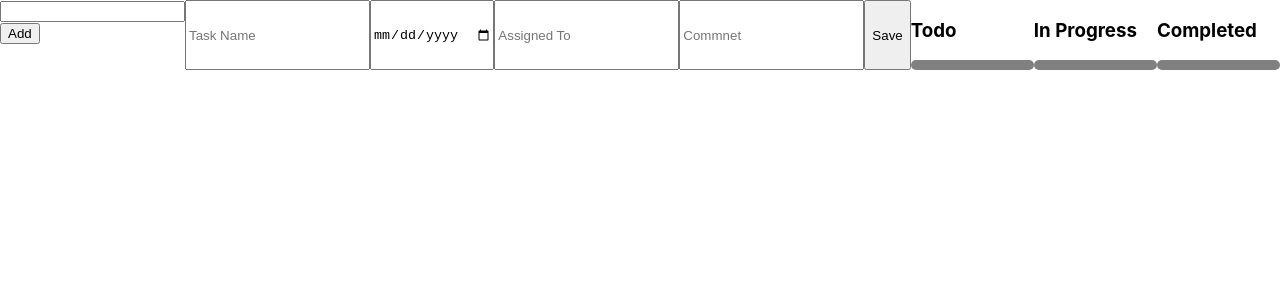
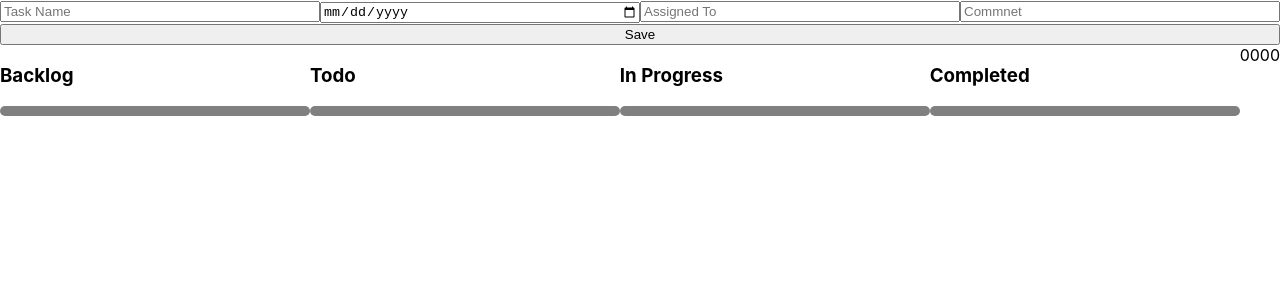
Before and after one commit to kmdzinarishvili/react_todo, a React (Create React App) app: page / in a window 1280 px wide. Shown: the top 300 px of the page. Built offline with nearby package versions, Linux system fonts and the light colour scheme.

Commit message:
adding percentage feature

```diff
--- a/src/App.css
+++ b/src/App.css
@@ -12,6 +12,13 @@
   width: 30%;
 }
 
+.input{
+  width: 25%;
+
+}
+.save-btn{
+  width:100%;
+}
 .droppable-col {
   width: 100%;
   background-color: gray;
--- a/src/App.js
+++ b/src/App.js
@@ -1,26 +1,42 @@
-import React, {useState} from 'react';
+import React, {useState, useEffect} from 'react';
 import './App.css';
-import {DragDropContext, Droppable, Draggable} from "react-beautiful-dnd";
+import {DragDropContext} from "react-beautiful-dnd";
 import _ from "lodash";
 import {v4} from "uuid";
 import ToDoDroppable from './ToDoDroppable';
 import Input from "./Input";
 
-// const item = {
-//   id: v4(),
-//   name: "Clean the house"
-// }
+function App() {
+  const [taskName, setTaskName] = useState("");
+  const [dueDate, setDueDate] = useState("");
+  const [assignedTo, setAssignedTo]= useState("");
+  const [comment, setComment]= useState("");
+  const [date, setDate]= useState("");
+  const [percents, setPercents] = useState(
+[0,0,0,0]
+  );
 
-// const item2 = {
-//   id: v4(),
-//   name: "Wash the car"
-// }
+  const [state, setState] = useState({
+    "backlog": {
+      title: "Backlog",
+      items: [],
+    },
+    "todo": {
+      title: "Todo",
+      items: [],
+    },
+    "in-progress": {
+      title: "In Progress",
+      items: [],
+    },
+    "done": {
+      title: "Completed",
+      items: [],
+    }
+  })
 
-function App() {
-  const [taskName, setTaskName] = useState();
-  const [dueDate, setDueDate] = useState();
-  const [assignedTo, setAssignedTo]= useState();
-  const [comment, setComment]= useState();
+
+
   const handleTaskName = (taskName)=>{
       setTaskName(taskName.target.value);
   }
@@ -33,28 +49,50 @@ function App() {
 const handleComment =(comment)=>{
     setComment(comment.target.value);
 }
-  const save= () =>{
 
-  };
-  const [text, setText] = useState("")
-  const [state, setState] = useState({
-    "todo": {
-      title: "Todo",
-      items: []
-    },
-    "in-progress": {
-      title: "In Progress",
-      items: []
-    },
-    "done": {
-      title: "Completed",
-      items: []
+// useEffect(() => {
+//     // var UserDate = document.getElementById("userdate").value;
+//     // var ToDate = new Date();
+
+//     // if (new Date(UserDate).getTime() <= ToDate.getTime()) {
+//     //     alert("The Date must be Bigger or Equal to today date");
+//     //     return false;
+//     // }
+//     // return true;
+//     var timerID = setInterval( () =>     setDate(new Date()), 1000 );
+//     console.log(date);
+//   return function cleanup() {
+//       clearInterval(timerID);
+//     };
+
+// }, );
+
+useEffect(()=>{
+  let total = 0;
+  let values = _.map(state, (data,key)=>{
+    let currCount = data.items.length;
+    total+=currCount;
+    return (currCount);
+  });
+  let percentages = values.map((v)=>{
+    if(total!=0)
+    {
+      return v/total;
     }
-  })
+    else{
+      return v;
+    }
+  });
+  console.log(percentages);
+  setPercents(percentages);
+  console.log(percentages);
 
-  const handleDragEnd = ({destination, source}) => {
-    console.log(destination, source);
-    if (!destination) {
+},[state]);
+
+
+
+ const handleDragEnd = ({destination, source}) => {
+  if (!destination) {
       return
     }
 
@@ -102,23 +140,31 @@ const handleComment =(comment)=>{
   }
 
   return (
+    <>
+
+      <Input className="App"
+      handleTaskName={handleTaskName} handleDueDate={handleDueDate} handleAssignedTo={handleAssignedTo} handleComment={handleComment}
+      taskName={taskName} dueDate={dueDate} assignedTo={assignedTo} comment={comment}
+      save={addItem}/>
+      <br/>
     <div className="App">
-      <div>
-        <input type="text" value={text} onChange={(e) => setText(e.target.value)}/>
-        <button onClick={addItem}>Add</button>
-      </div>
-      <Input handleTaskName={handleTaskName} handleDueDate={handleDueDate} handleAssignedTo={handleAssignedTo} handleComment={handleComment} save={addItem}></Input>
-      <DragDropContext onDragEnd={handleDragEnd}>
+
+
+      <DragDropContext className="ddcontext" onDragEnd={handleDragEnd}>
         {_.map(state, (data, key) => {
           return(
             <div key={key} className={"column"}>
               <h3>{data.title}</h3>
-              <ToDoDroppable droppableId={key} data={data}></ToDoDroppable>
+              <ToDoDroppable key={key} droppableId={key} data={data}></ToDoDroppable>
             </div>
           )
         })}
       </DragDropContext>
+      <div className="hello">
+        {percents}
+              </div>
     </div>
+    </>
   );
 }
 
--- a/src/Input.jsx
+++ b/src/Input.jsx
@@ -1,24 +1,15 @@
-import React, { useState } from "react";
 
-const Input = ({handleAssignedTo, handleTaskName, handleDueDate, handleComment, save}) => {
+const Input = ({taskName, dueDate, assignedTo, comment, handleAssignedTo, handleTaskName, handleDueDate, handleComment, save}) => {
 
     return (<>
-    <input type="text" placeholder="Task Name" onChange={(tn)=>handleTaskName(tn)} />
-    <input type="date" placeholder="Due Date" onChange={(dd)=>handleDueDate(dd)} />
-    <input type="text" placeholder="Assigned To" onChange={(at)=>handleAssignedTo(at)} />
-    <input type="text" placeholder="Commnet" onChange={(com)=>handleComment(com)} />
-    <button onClick={save}>Save</button>
+    <input value={taskName}className="input" type="text" placeholder="Task Name" onChange={(tn)=>handleTaskName(tn)} />
+    <input value={dueDate} className="input" type="date" placeholder="Due Date" onChange={(dd)=>handleDueDate(dd)} />
+    <input value={assignedTo} className="input" type="text" placeholder="Assigned To" onChange={(at)=>handleAssignedTo(at)} />
+    <input value={comment}className="input" type="text" placeholder="Commnet" onChange={(com)=>handleComment(com)} />
+    <button className="save-btn" onClick={save}>Save</button>
   </>
   );
 };
 
-const Item = () =>{
-
-    return (<div>
-        <h1>Item</h1>
-
-    </div>);
-
-};
 
 export default Input;
--- a/src/ToDoDraggable.jsx
+++ b/src/ToDoDraggable.jsx
@@ -1,10 +1,9 @@
-import {DragDropContext, Droppable, Draggable} from "react-beautiful-dnd";
+import {Draggable} from "react-beautiful-dnd";
 
 
 const ToDoDraggable = ({el, index}) => {
 return(<Draggable key={el.id} index={index} draggableId={el.id}>
 {(provided, snapshot) => {
-  console.log(snapshot)
   return(
     <div
       className={`item ${snapshot.isDragging && "dragging"}`}
@@ -12,20 +11,20 @@ return(<Draggable key={el.id} index={index} draggableId={el.id}>
       {...provided.draggableProps}
       {...provided.dragHandleProps}
     >
-      {el.name}
-      {el.dueDate}
-      {el.assignedTo}
-      {el.comment}
+      <Item key={el.id} name={el.name} dueDate={el.dueDate} assignedTo={el.assignedTo} comment={el.comment}></Item>
     </div>
   )
 }}
 </Draggable>)
 }
 
-const Item = () =>{
+const Item = ({name, dueDate, assignedTo, comment}) =>{
 
     return (<div>
-        <h1>Item</h1>
+        <h1>{name}</h1>
+        <h2>{dueDate}</h2>
+        <h3>{assignedTo}</h3>
+        <h4>{comment}</h4>
 
     </div>);
 
--- a/src/ToDoDroppable.jsx
+++ b/src/ToDoDroppable.jsx
@@ -1,11 +1,11 @@
-import {DragDropContext, Droppable, Draggable} from "react-beautiful-dnd";
+import {Droppable} from "react-beautiful-dnd";
 import ToDoDraggable from "./ToDoDraggable";
 
 
 const ToDoDroppable = ({droppableId, data}) =>{
 
 
-return (<Droppable droppableId={droppableId}>
+return (<Droppable key={droppableId} droppableId={droppableId}>
                 {(provided) => {
                   return(
                     <div
@@ -15,7 +15,7 @@ return (<Droppable droppableId={droppableId}>
                     >
                       {data.items.map((el, index) => {
                         return(
-                         <ToDoDraggable el = {el} index ={index}></ToDoDraggable>
+                         <ToDoDraggable key={index} el = {el} index ={index}></ToDoDraggable>
                         )
                       })}
                       {provided.placeholder}
```
Also changed, not shown: 1 other file (tests, documents, lock files or other folders).
